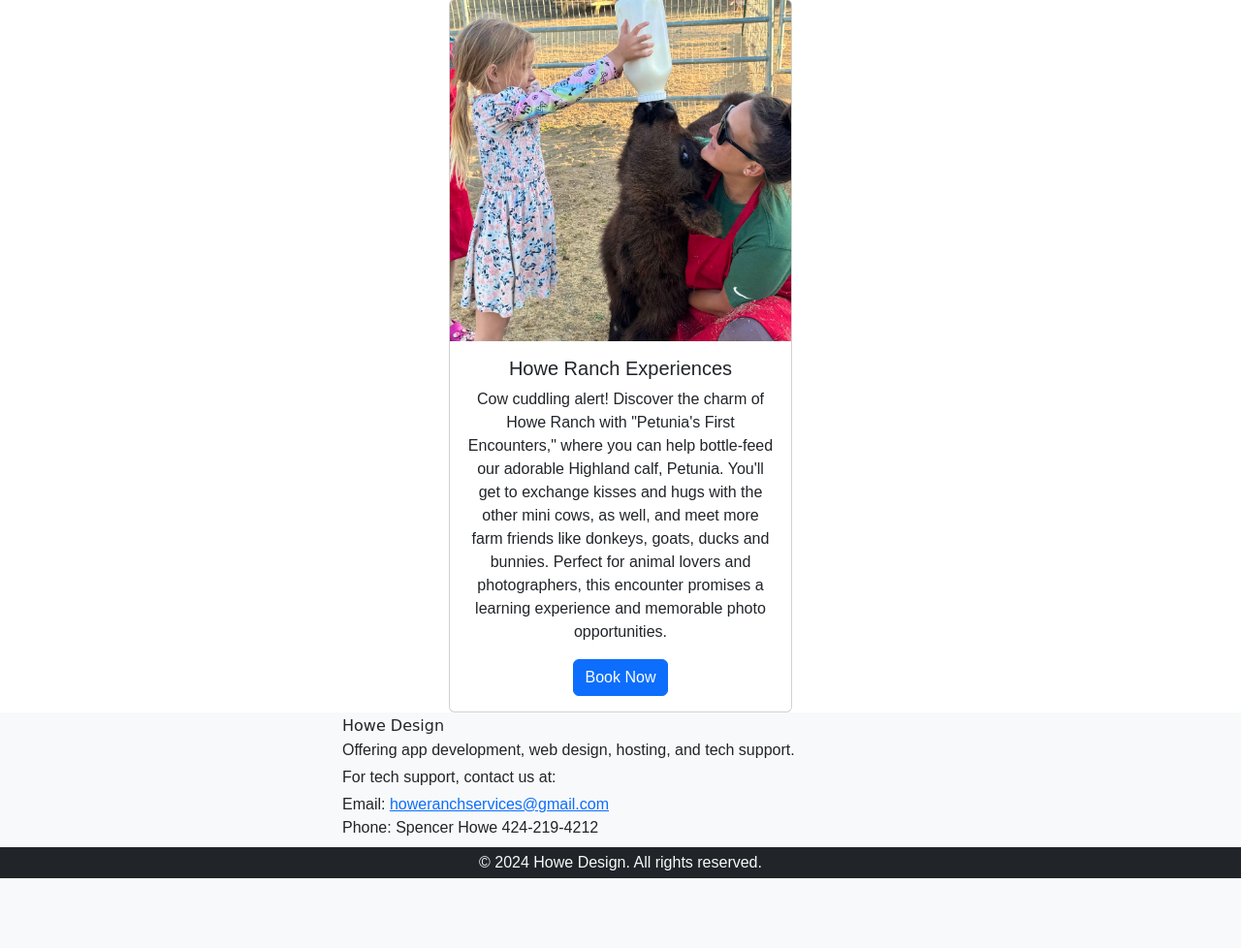
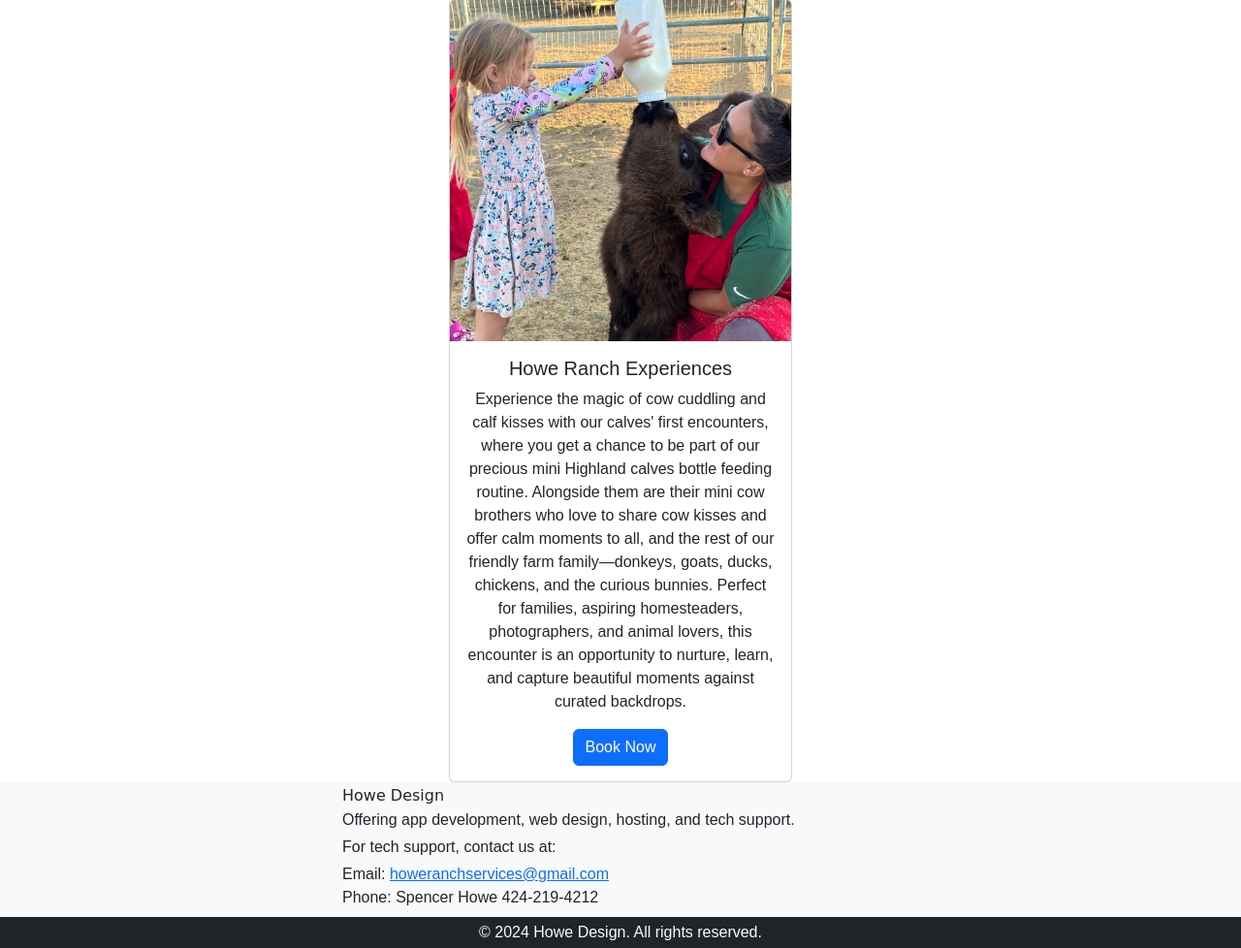
Before and after one commit to Spencer-Howe/EventSales, a Flask app: page / in a window 1280 px wide. Shown: the part 124-1102 px from the top of the page at 97% size. Before the commit the page ends 1030 px from the top, so only its background shows below. Run offline with Flask 3, Linux system fonts and the light colour scheme; some libraries are stand-ins or nearby versions; some web fonts are replaced.

```diff
--- a/eventapp/templates/home.html
+++ b/eventapp/templates/home.html
@@ -12,7 +12,9 @@
             <img src="static/pic/Baby P 4.jpg" class="card-img-top" alt="...">
             <div class="card-body">
               <h5 class="card-title">Howe Ranch Experiences</h5>
-              <p class="card-text">Cow cuddling alert! Discover the charm of Howe Ranch with "Petunia's First Encounters," where you can help bottle-feed our adorable Highland calf, Petunia. You'll get to exchange kisses and hugs with the other mini cows, as well, and meet more farm friends like donkeys, goats, ducks and bunnies. Perfect for animal lovers and photographers, this encounter promises a learning experience and memorable photo opportunities.  </p>
+              <p class="card-text">Experience the magic of cow cuddling and calf kisses with our calves' first encounters, where you get a chance to be part of our precious mini Highland calves bottle feeding routine. Alongside them are their mini cow brothers who love to share cow kisses and offer calm moments to all, and the rest of our friendly farm family—donkeys, goats, ducks, chickens, and the curious bunnies.
+
+Perfect for families, aspiring homesteaders, photographers, and animal lovers, this encounter is an opportunity to nurture, learn, and capture beautiful moments against curated backdrops.</p>
               <a href="/select_tickets" class="btn btn-primary">Book Now</a>
             </div>
           </div>
--- a/requirements.txt
+++ b/requirements.txt
@@ -8,3 +8,4 @@ Flask-Migrate
 WTForms
 psycopg2-binary
 flask-login
+gunicorn
```
Also changed, not shown: 3 other files.
